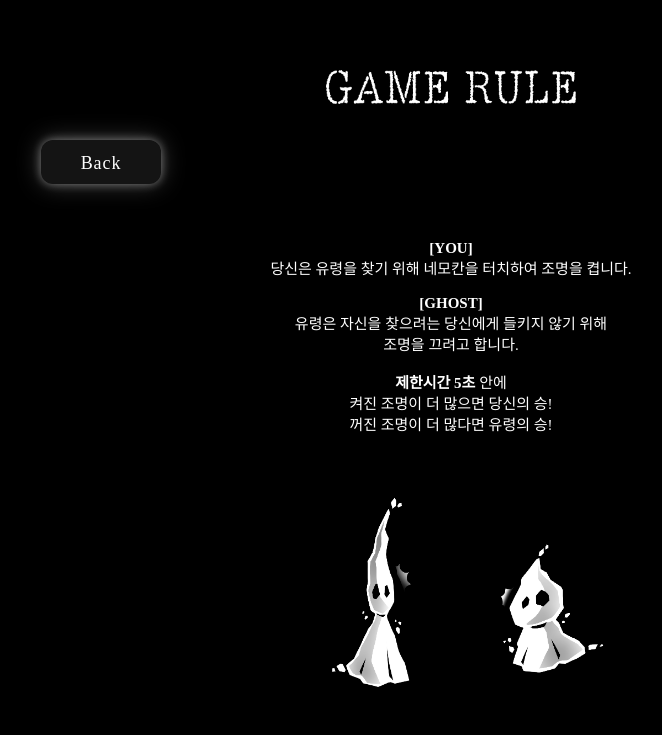
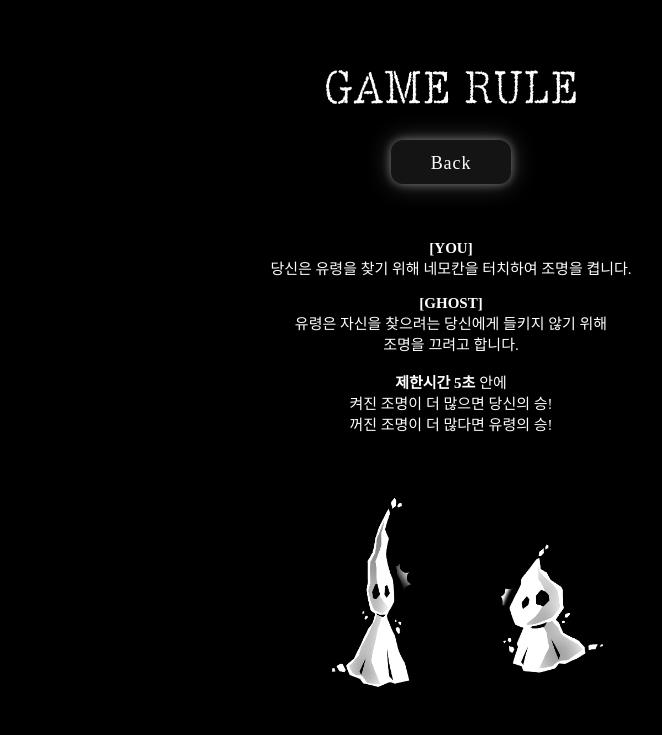
Before and after one commit to suoo12/light-on-off-game, a website built with Vite: page 2_gamerule.html in a window 1280 px wide. Shown: the whole page, without its empty margins (189-851 px from the left). Built offline with nearby package versions, Linux system fonts and the light colour scheme; a web font is replaced by a local one.

Commit message:
finish move

```diff
--- a/src/2_gamerule.css
+++ b/src/2_gamerule.css
@@ -98,7 +98,7 @@ body {
 #backBtn {
     position: fixed;
     top: 140px;
-    left: 290px;
+    left: 50%;
     transform: translateX(-50%);
     z-index: 50;
     display: inline-flex;
```
